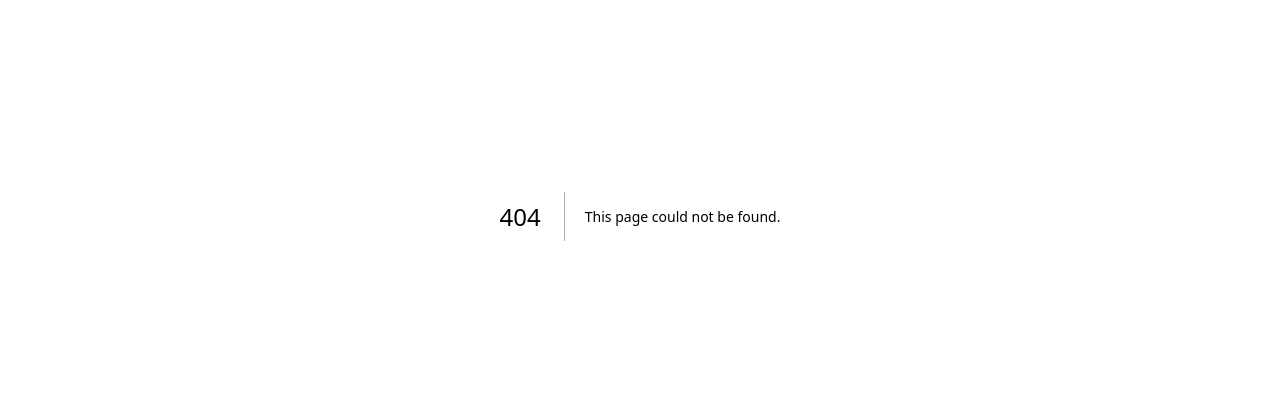
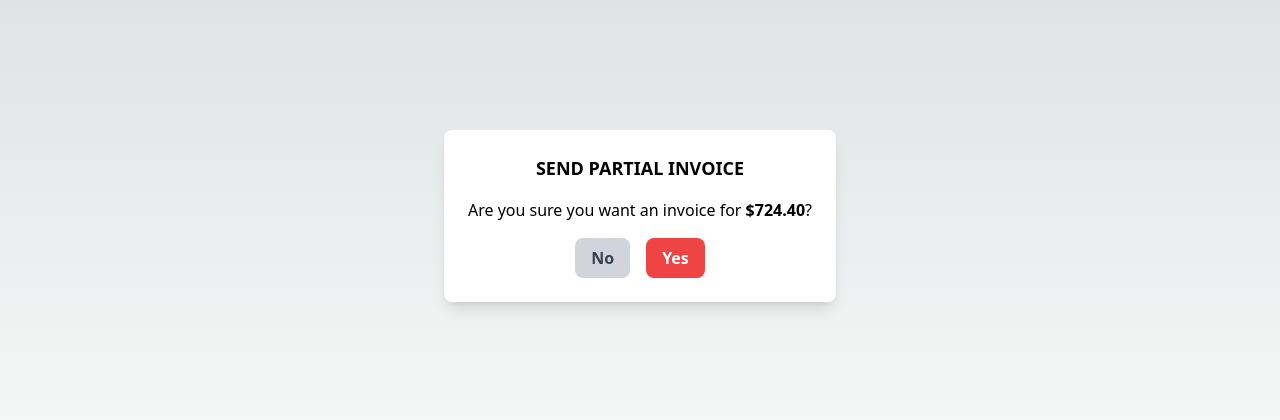
Before and after one commit to stub-ai/363053546133750048, a Next.js app: page /send-invoice in a window 1280 px wide. Before the commit this address had no page. Shown: the part 184-604 px from the top of the page. Built offline with nearby package versions, Linux system fonts and the light colour scheme.

Commit message:
Commit from Stub AI (#5)

```diff
--- /dev/null
+++ b/components/ConfirmationDialog.tsx
@@ -0,0 +1,26 @@
+import React from 'react';
+
+interface ConfirmationDialogProps {
+  amount: string;
+  onConfirm: () => void;
+  onCancel: () => void;
+}
+
+const ConfirmationDialog: React.FC<ConfirmationDialogProps> = ({ amount, onConfirm, onCancel }) => {
+  return (
+    <div className='bg-white p-6 rounded-lg shadow-lg flex flex-col items-center space-y-4'>
+      <h2 className='text-lg font-semibold'>SEND PARTIAL INVOICE</h2>
+      <p>Are you sure you want an invoice for <span className='font-bold'>{amount}</span>?</p>
+      <div className='flex space-x-4'>
+        <button onClick={onCancel} className='bg-gray-300 text-gray-700 font-semibold py-2 px-4 rounded-lg'>
+          <span>No</span>
+        </button>
+        <button onClick={onConfirm} className='bg-red-500 text-white font-semibold py-2 px-4 rounded-lg'>
+          <span>Yes</span>
+        </button>
+      </div>
+    </div>
+  );
+};
+
+export default ConfirmationDialog;
--- /dev/null
+++ b/pages/send-invoice.tsx
@@ -0,0 +1,20 @@
+import React from 'react';
+import ConfirmationDialog from '../components/ConfirmationDialog';
+
+const SendInvoicePage: React.FC = () => {
+  const handleConfirm = () => {
+    // Implement confirmation logic here
+  };
+
+  const handleCancel = () => {
+    // Implement cancel logic here
+  };
+
+  return (
+    <div className='flex justify-center items-center h-screen'>
+      <ConfirmationDialog amount='$724.40' onConfirm={handleConfirm} onCancel={handleCancel} />
+    </div>
+  );
+};
+
+export default SendInvoicePage;
--- a/tailwind.config.ts
+++ b/tailwind.config.ts
@@ -8,12 +8,15 @@ const config: Config = {
   ],
   theme: {
     extend: {
+      colors: {
+        'custom-gray': '#E5E7EB',
+        'custom-red': '#EF4444',
+      },
       backgroundImage: {
         'gradient-radial': 'radial-gradient(var(--tw-gradient-stops))',
         'gradient-conic':
           'conic-gradient(from 180deg at 50% 50%, var(--tw-gradient-stops))',
       },
-      // Add custom styles matching the screenshot here
     },
   },
   plugins: [],
```
